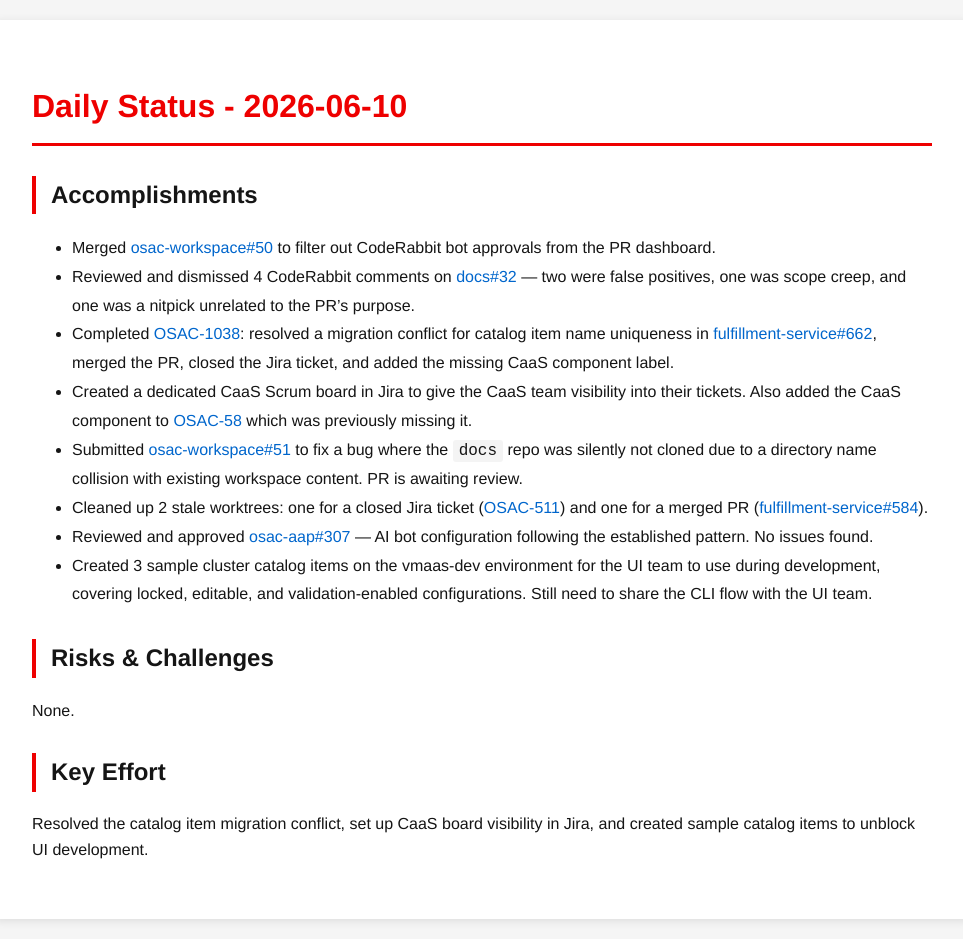
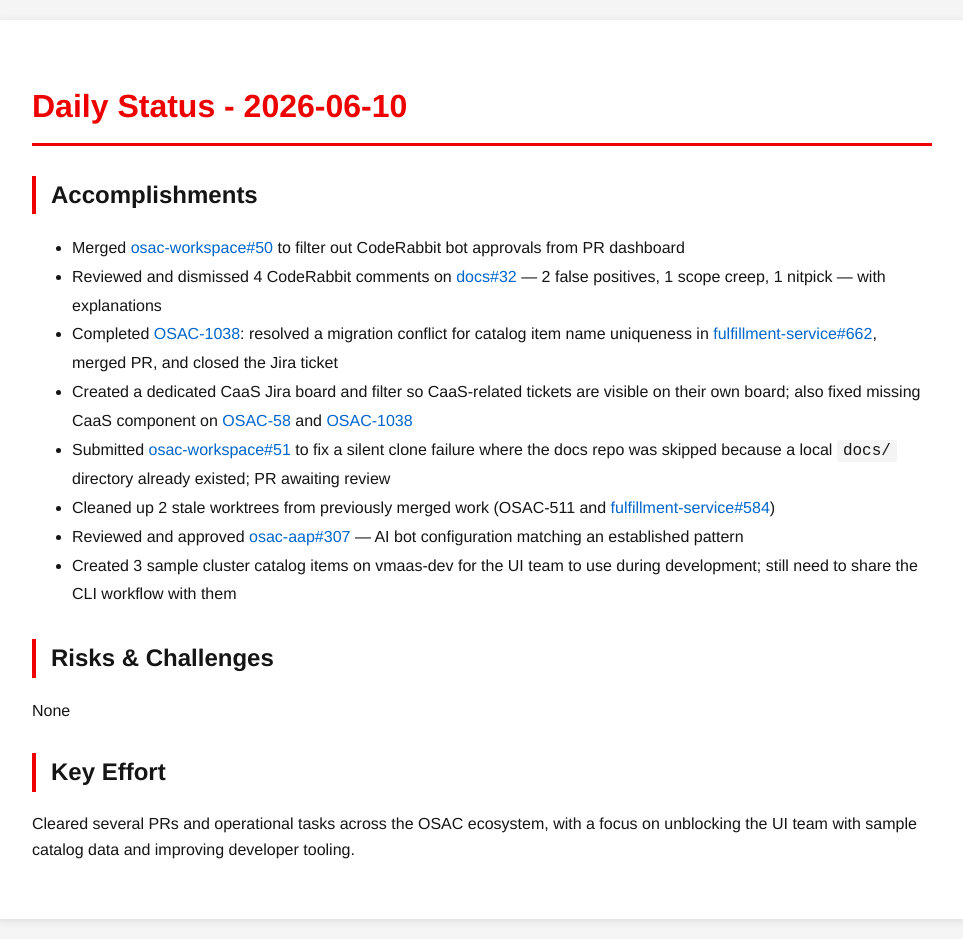
Before and after one commit to tzvatot/daily-status, a Jekyll site: the page built from 2026-06-10.md, in a window 1280 px wide. Shown: the whole page, without its empty margins (158-1121 px from the left). Built offline with Jekyll 4.4.1, drawn with Linux system fonts in a browser that asks for light colours.

Commit message:
Daily status update - 2026-06-10

```diff
--- a/2026-06-10.md
+++ b/2026-06-10.md
@@ -7,17 +7,17 @@
 # Daily Status - 2026-06-10
 
 ## Accomplishments
-- Merged [osac-workspace#50](https://github.com/osac-project/osac-workspace/pull/50) to filter out CodeRabbit bot approvals from the PR dashboard.
-- Reviewed and dismissed 4 CodeRabbit comments on [docs#32](https://github.com/osac-project/docs/pull/32) — two were false positives, one was scope creep, and one was a nitpick unrelated to the PR's purpose.
-- Completed [OSAC-1038](https://redhat.atlassian.net/browse/OSAC-1038): resolved a migration conflict for catalog item name uniqueness in [fulfillment-service#662](https://github.com/osac-project/fulfillment-service/pull/662), merged the PR, closed the Jira ticket, and added the missing CaaS component label.
-- Created a dedicated CaaS Scrum board in Jira to give the CaaS team visibility into their tickets. Also added the CaaS component to [OSAC-58](https://redhat.atlassian.net/browse/OSAC-58) which was previously missing it.
-- Submitted [osac-workspace#51](https://github.com/osac-project/osac-workspace/pull/51) to fix a bug where the `docs` repo was silently not cloned due to a directory name collision with existing workspace content. PR is awaiting review.
-- Cleaned up 2 stale worktrees: one for a closed Jira ticket ([OSAC-511](https://redhat.atlassian.net/browse/OSAC-511)) and one for a merged PR ([fulfillment-service#584](https://github.com/osac-project/fulfillment-service/pull/584)).
-- Reviewed and approved [osac-aap#307](https://github.com/osac-project/osac-aap/pull/307) — AI bot configuration following the established pattern. No issues found.
-- Created 3 sample cluster catalog items on the vmaas-dev environment for the UI team to use during development, covering locked, editable, and validation-enabled configurations. Still need to share the CLI flow with the UI team.
+- Merged [osac-workspace#50](https://github.com/osac-project/osac-workspace/pull/50) to filter out CodeRabbit bot approvals from PR dashboard
+- Reviewed and dismissed 4 CodeRabbit comments on [docs#32](https://github.com/osac-project/docs/pull/32) — 2 false positives, 1 scope creep, 1 nitpick — with explanations
+- Completed [OSAC-1038](https://redhat.atlassian.net/browse/OSAC-1038): resolved a migration conflict for catalog item name uniqueness in [fulfillment-service#662](https://github.com/osac-project/fulfillment-service/pull/662), merged PR, and closed the Jira ticket
+- Created a dedicated CaaS Jira board and filter so CaaS-related tickets are visible on their own board; also fixed missing CaaS component on [OSAC-58](https://redhat.atlassian.net/browse/OSAC-58) and [OSAC-1038](https://redhat.atlassian.net/browse/OSAC-1038)
+- Submitted [osac-workspace#51](https://github.com/osac-project/osac-workspace/pull/51) to fix a silent clone failure where the docs repo was skipped because a local `docs/` directory already existed; PR awaiting review
+- Cleaned up 2 stale worktrees from previously merged work (OSAC-511 and [fulfillment-service#584](https://github.com/osac-project/fulfillment-service/pull/584))
+- Reviewed and approved [osac-aap#307](https://github.com/osac-project/osac-aap/pull/307) — AI bot configuration matching an established pattern
+- Created 3 sample cluster catalog items on vmaas-dev for the UI team to use during development; still need to share the CLI workflow with them
 
 ## Risks & Challenges
-None.
+None
 
 ## Key Effort
-Resolved the catalog item migration conflict, set up CaaS board visibility in Jira, and created sample catalog items to unblock UI development.
+Cleared several PRs and operational tasks across the OSAC ecosystem, with a focus on unblocking the UI team with sample catalog data and improving developer tooling.
```
